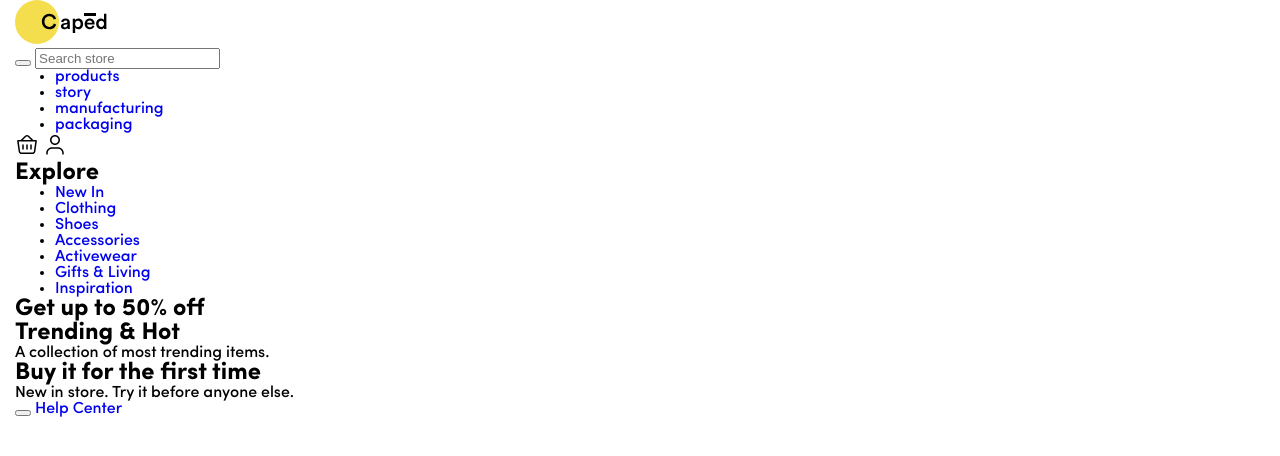
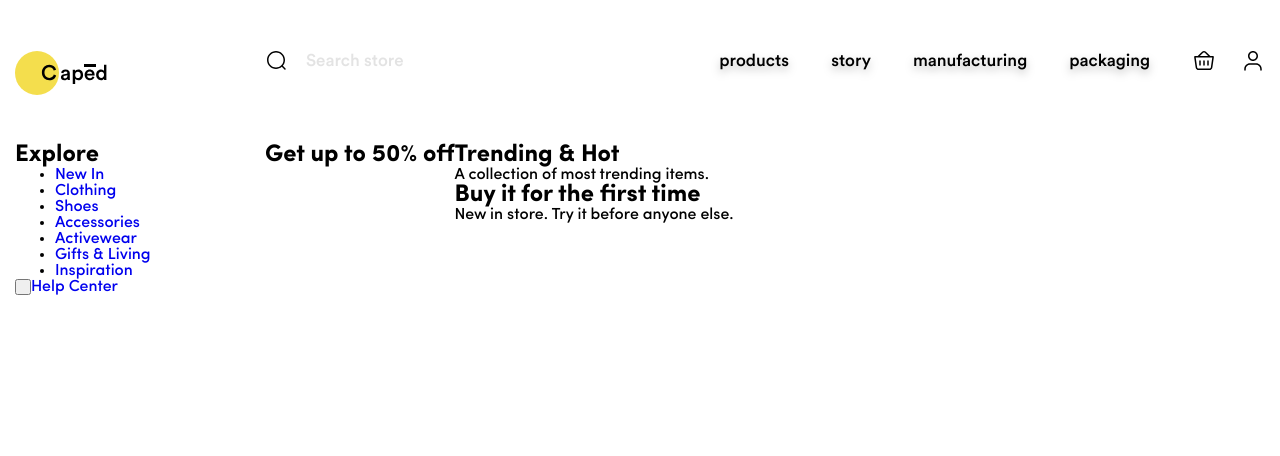
Before and after one commit to AnnLP2/wigs_project, a website: page index.html in a window 1280 px wide. Drawn offline with Linux system fonts and the light colour scheme.

Commit message:
added header styles

```diff
--- a/index.html
+++ b/index.html
@@ -32,15 +32,17 @@
 <body class="body">
 <header class="header">
     <div class="container">
-        <div class="header-box">
+        <div class="logo-box">
             <a class="logo" href="./index.html">
                 <img src="./img/logo.svg" alt="Logo" width="93" height="44"/>
             </a>
-            <form>
-                <button type="submit"></button>
-                <input type="search" placeholder="Search store" class="searchbar">
-            </form>
-
+        </div>
+        <div class="header-box">
+            <div class="search-wrap">
+                    <button class="search-btn" type="submit"></button>
+                    <input class="searchbar" type="search" placeholder="Search store">
+            </div>
+            <div class="menu-wrap">
                 <nav class="menu">
                     <ul class="menu__list">
                         <li class="menu__item"><a class="menu__link" href="#">products</a></li>
@@ -75,6 +77,7 @@
                               fill="black"/>
                     </svg>
                 </a>
+            </div>
         </div>
     </div>
 </header>
--- a/scss/_fonts.scss
+++ /dev/null
@@ -1,23 +0,0 @@
-@font-face {
-  font-family: 'Circular Std';
-  src: url('../fonts/CircularStd-Medium.woff2') format('woff2'),
-  url('../fonts/CircularStd-Medium.woff') format('woff');
-  font-weight: 500;
-  font-style: normal;
-}
-
-@font-face {
-  font-family: 'Sofia Pro';
-  src: url('../fonts/SofiaProBold.woff2') format('woff2'),
-  url('../fonts/SofiaProBold.woff') format('woff');
-  font-weight: 700;
-  font-style: normal;
-}
-
-@font-face {
-  font-family: 'Sofia Pro';
-  src: url('../fonts/SofiaProMedium.woff2') format('woff2'),
-  url('../fonts/SofiaProMedium.woff') format('woff');
-  font-weight: 500;
-  font-style: normal;
-}
--- a/scss/_start.scss
+++ b/scss/common/_common.scss
@@ -4,17 +4,20 @@
 }
 
 .body {
-  font-family: "Sofia Pro", "Arial", sans-serif;
+  font-family: $default-font, "Arial";
   font-weight: 500;
   font-style: normal;
   min-width: 375px;
+  background: rgba(255, 255, 255, 0.8);
+  backdrop-filter: blur(42px);
 }
 
 .container {
-  max-width: 1336px;
+  max-width: $content-width;
   min-width: 345px;
   margin: 0 auto;
   padding: 0 15px;
+  display: flex;
 }
 
 a {
--- /dev/null
+++ b/scss/common/_fonts.scss
@@ -0,0 +1,23 @@
+@font-face {
+  font-family: 'Circular Std';
+  src: url('../../fonts/CircularStd-Medium.woff2') format('woff2'),
+  url('../../fonts/CircularStd-Medium.woff') format('woff');
+  font-weight: 500;
+  font-style: normal;
+}
+
+@font-face {
+  font-family: 'Sofia Pro';
+  src: url('../../fonts/SofiaProBold.woff2') format('woff2'),
+  url('../../fonts/SofiaProBold.woff') format('woff');
+  font-weight: 700;
+  font-style: normal;
+}
+
+@font-face {
+  font-family: 'Sofia Pro';
+  src: url('../../fonts/SofiaProMedium.woff2') format('woff2'),
+  url('../../fonts/SofiaProMedium.woff') format('woff');
+  font-weight: 500;
+  font-style: normal;
+}
--- /dev/null
+++ b/scss/common/_media-breakpoints.scss
@@ -0,0 +1,23 @@
+@mixin desktop() {
+  @media (max-width: $breakpoint-xxl) {
+    @content;
+  }
+}
+
+@mixin laptop() {
+  @media (max-width: $breakpoint-xl) {
+    @content;
+  }
+}
+
+@mixin tablet() {
+  @media (max-width: $breakpoint-md) {
+    @content;
+  }
+}
+
+@mixin mobile() {
+  @media (max-width: $breakpoint-sm) {
+    @content;
+  }
+}
--- /dev/null
+++ b/scss/common/_variables.scss
@@ -0,0 +1,9 @@
+$default-font: "Sofia Pro", sans-serif;
+$content-width: 1340px;
+$font-color: #000000;
+
+
+$breakpoint-xxl: 1200px;
+$breakpoint-xl: 1024px;
+$breakpoint-md: 767px;
+$breakpoint-sm: 576px;
--- /dev/null
+++ b/scss/common/index.scss
@@ -0,0 +1,4 @@
+@import "./fonts";
+@import "./variables";
+@import "./media-breakpoints";
+@import "./common";
--- /dev/null
+++ b/scss/components/header/_header-media.scss
@@ -0,0 +1,11 @@
+@include tablet {
+
+}
+
+@include laptop {
+
+}
+
+@include desktop {
+
+}
--- /dev/null
+++ b/scss/components/header/_header.scss
@@ -0,0 +1,106 @@
+.header {
+  &-box {
+    width: 80%;
+    margin-top: 49px;
+    display: flex;
+    justify-content: space-between;
+    margin-bottom: 70px;
+
+    &__basket {
+      display: inline-flex;
+      padding-left: 42px;
+    }
+
+    &__account {
+      display: inline-flex;
+      padding-left: 25px;
+    }
+  }
+}
+
+.logo {
+  display: block;
+
+  &-box {
+    width: 20%;
+    margin-top: 51px;
+  }
+}
+
+.search-wrap {
+  display: flex;
+  align-items: center;
+}
+
+
+.search-btn {
+  width: 24px;
+  height: 24px;
+  background-image: url('../img/search.svg');
+  background-repeat: no-repeat;
+  background-position: center center;
+  background-color: transparent;
+  background-size: cover;
+  border: transparent;
+  display: inline-block;
+}
+
+.searchbar {
+  all: initial;
+  font-family: 'Circular Std';
+  font-style: normal;
+  font-weight: 400;
+  font-size: 17px;
+  line-height: 22px;
+  color: $font-color;
+  opacity: 0.2;
+  margin-left: 17px;
+}
+
+.menu-wrap {
+  display: flex;
+  align-items: center;
+}
+
+.menu {
+  &__list {
+    list-style: none;
+    padding-inline-start: 0;
+    display: flex;
+    align-items: center;
+    justify-content: center;
+    gap: 42px;
+    position: relative;
+  }
+
+  &__item {
+    font-family: 'Circular Std';
+    font-style: normal;
+    font-weight: 400;
+    font-size: 17px;
+    line-height: 22px;
+    filter: drop-shadow(0px 4px 4px rgba(0, 0, 0, 0.25));
+
+    &::after {
+      content: "";
+      position: absolute;
+      left: 0;
+      top: 29px;
+      width: 100%;
+      height: 2px;
+      background-color: $font-color;
+      filter: drop-shadow(0px 4px 4px rgba(0, 0, 0, 0.25));
+      opacity: 0;
+      transition: opacity 0.3s ease;
+    }
+
+    &:hover::after {
+      opacity: 1;
+    }
+  }
+
+  &__link {
+    color: $font-color;
+
+  }
+}
--- /dev/null
+++ b/scss/components/header/index.scss
@@ -0,0 +1,2 @@
+@import "./header";
+@import "./header-media";
--- /dev/null
+++ b/scss/components/sidebar/_sidebar.scss
@@ -0,0 +1,3 @@
+.sidebar {
+width: 20%;
+}
--- /dev/null
+++ b/scss/components/sidebar/index.scss
@@ -0,0 +1,2 @@
+@import "./sidebar";
+@import "./sidebar-media";
--- a/scss/style.scss
+++ b/scss/style.scss
@@ -1,3 +1,3 @@
-@import "start";
-@import "variables";
-@import "fonts";
+@import "./common";
+@import "./components/header";
+@import "./components/sidebar";
```
Also changed, not shown: css/style.css, scss/components/sidebar/_sidebar-media.scss (added). Lines whose indentation alone changed are shown as unchanged.
